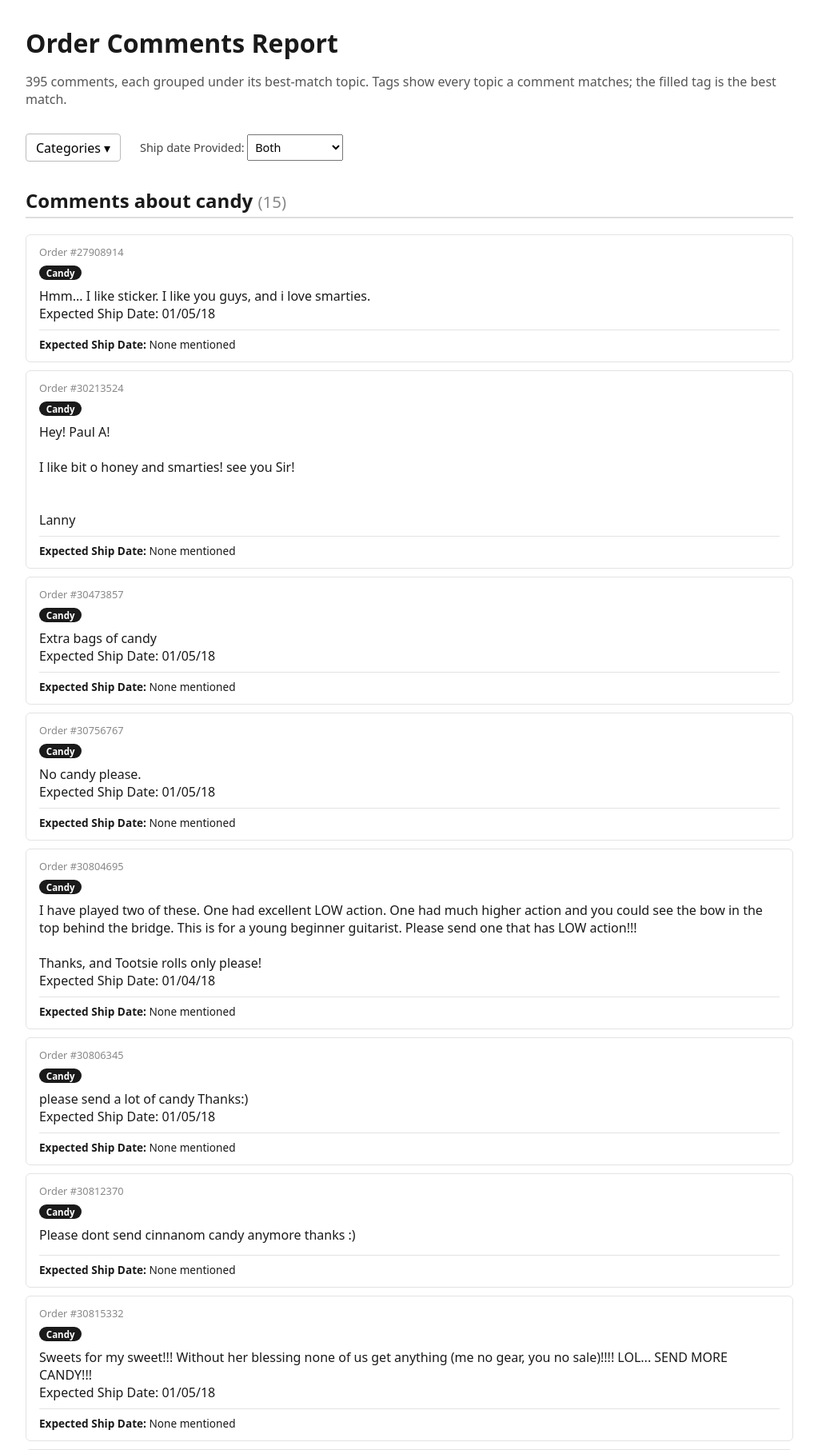
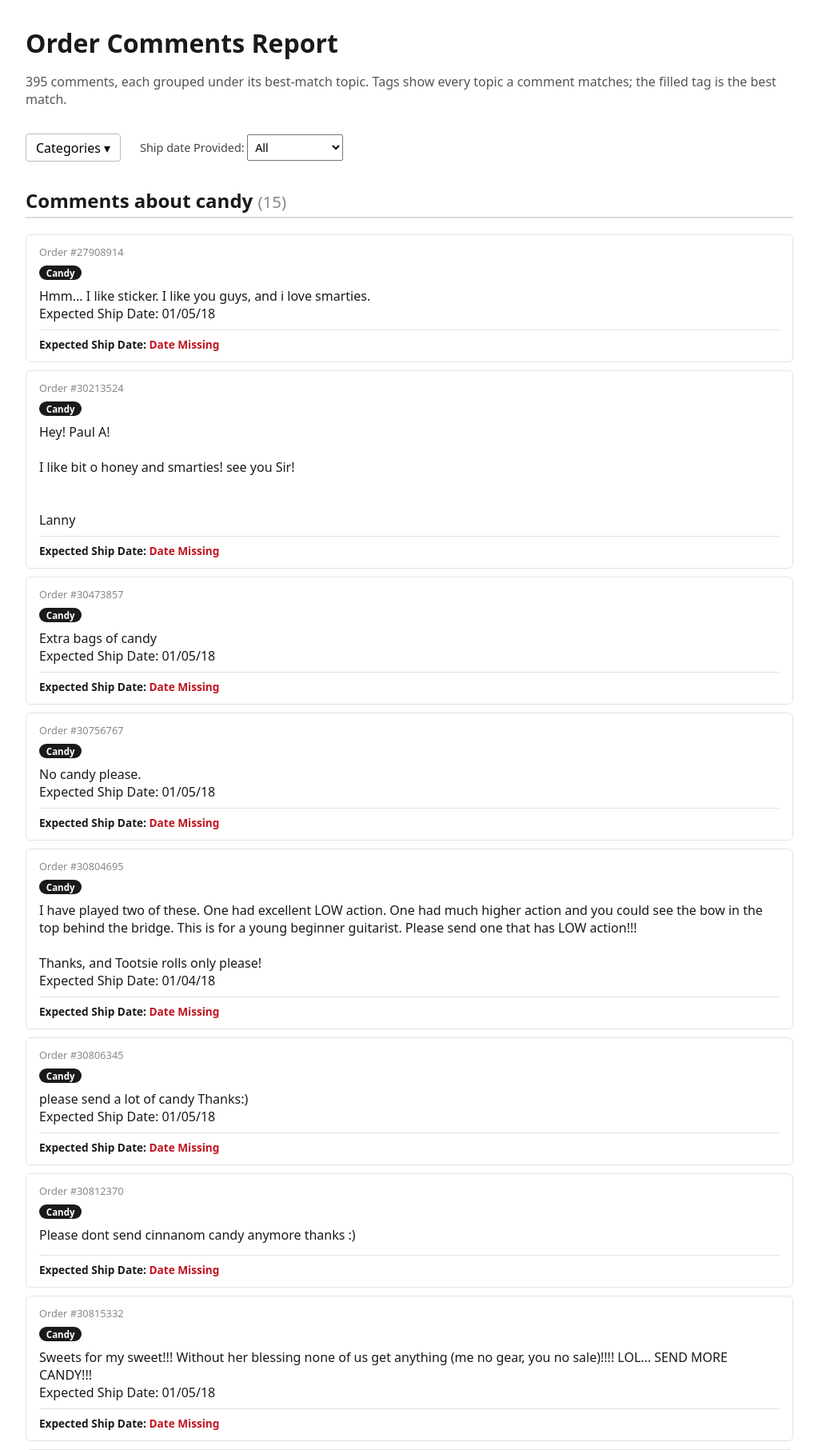
Before and after one commit to saxkennedy/php-comment-classifier, a PHP site: page / in a window 1280 px wide. Shown: the top 1813 px of the page at 80% size, without its empty margins (128-1151 px from the left). Run offline with PHP 8.4, Linux system fonts and the light colour scheme; data comes from the database, SQL or seed files in the repository.

Commit message:
Flag missing ship dates as exceptions in the report
Show no-date rows as a red "Date Missing" and relabel the ship-date filter to All / Date Present / Date Missing so they can be flagged for follow-up.

```diff
--- a/public/index.php
+++ b/public/index.php
@@ -61,6 +61,7 @@ header('Content-Type: text/html; charset=utf-8');
         .chip { display: inline-block; padding: 0.1rem 0.55rem; border-radius: 999px; background: #eee; color: #444; font-size: 0.72em; margin-right: 0.3rem; }
         .chip-best { background: #1a1a1a; color: #fff; font-weight: bold; }
         .ship-date { font-size: 0.85em; margin-top: 0.6rem; padding-top: 0.5rem; border-top: 1px solid #e3e3e3; }
+        .date-missing { color: #c1121f; font-weight: bold; }
         .empty { color: #999; font-style: italic; }
         .filters { display: flex; gap: 1.5rem; align-items: center; flex-wrap: wrap; margin-bottom: 2rem; }
         .filter { position: relative; }
@@ -88,9 +89,9 @@ header('Content-Type: text/html; charset=utf-8');
         </div>
         <label>Ship date Provided:
             <select id="date-filter">
-                <option value="all">Both</option>
-                <option value="with">With date</option>
-                <option value="without">Without date</option>
+                <option value="all">All</option>
+                <option value="present">Date Present</option>
+                <option value="missing">Date Missing</option>
             </select>
         </label>
     </div>
@@ -113,7 +114,7 @@ header('Content-Type: text/html; charset=utf-8');
                                 <?php endforeach; ?>
                             </div>
                             <div><?= nl2br(h($comment->text)) ?></div>
-                            <div class="ship-date"><strong>Expected Ship Date:</strong> <?= $comment->expectedShipDate !== null ? h($comment->expectedShipDate->format('M j, Y')) : 'None mentioned' ?></div>
+                            <div class="ship-date"><strong>Expected Ship Date:</strong> <?= $comment->expectedShipDate !== null ? h($comment->expectedShipDate->format('M j, Y')) : '<span class="date-missing">Date Missing</span>' ?></div>
                         </li>
                     <?php endforeach; ?>
                 </ul>
@@ -167,9 +168,9 @@ header('Content-Type: text/html; charset=utf-8');
                     section.querySelectorAll('li[data-has-date]').forEach(function (card) {
                         const hasDate = card.dataset.hasDate === '1';
                         let dateOk;
-                        if (mode === 'with') {
+                        if (mode === 'present') {
                             dateOk = hasDate;
-                        } else if (mode === 'without') {
+                        } else if (mode === 'missing') {
                             dateOk = !hasDate;
                         } else {
                             dateOk = true;
```
